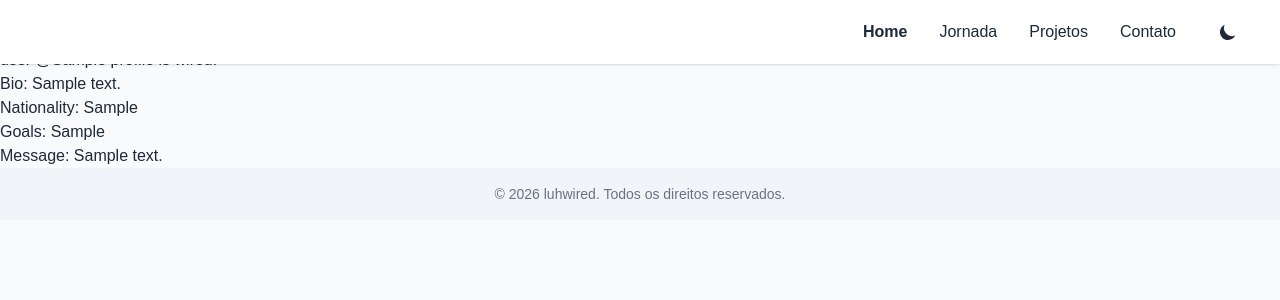
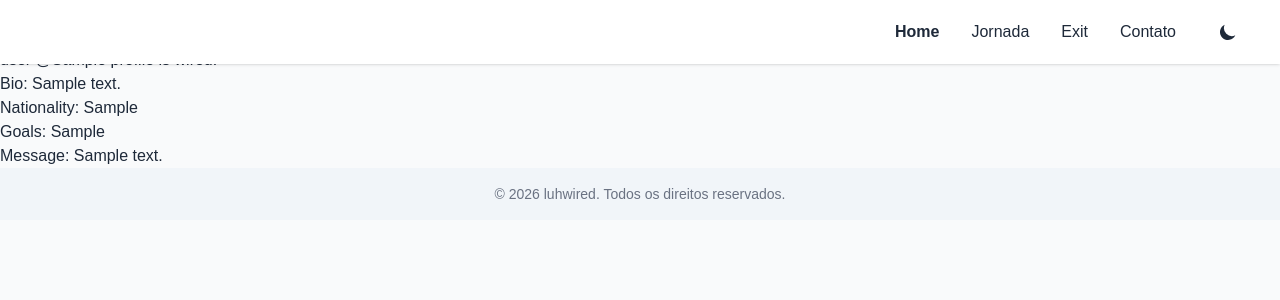
Before and after one commit to wh0islu/cyberia, a Django app: page / in a window 1280 px wide. Shown: the top 300 px of the page. Run offline with Django 5.2, Linux system fonts and the light colour scheme; a user stored in the database is signed in; tables that the repository leaves empty hold one stand-in row (values such as "Sample post"); style sheets or scripts are compiled from the project's sources.

Commit message:
logout button adicionado

```diff
--- a/templates/partials/navbar.html
+++ b/templates/partials/navbar.html
@@ -11,7 +11,7 @@
                 {% if user.is_authenticated %}
                 <a href="#home" class="dark:text-white hover:text-emerald-600 font-bold font-poppins">Home</a>
                 <a href="#jornada" class="dark:text-white hover:text-emerald-600 font-poppins">Jornada</a>
-                <a href="#projetos" class="dark:text-white hover:text-emerald-600 font-poppins">Projetos</a>
+                <a href="{% url 'logoutUser' %}" class="dark:text-white hover:text-emerald-600 font-poppins">Exit</a>
                 {% if recognitions %}<a href="#reconhecimentos"
                     class="dark:text-white hover:text-emerald-600 font-poppins">Reconhecimentos</a>{%endif%}
                 <a href="#contato" class="dark:text-white hover:text-emerald-600 font-poppins">Contato</a>
```
Also changed, not shown: templates/main.html (line endings or trailing spaces).
